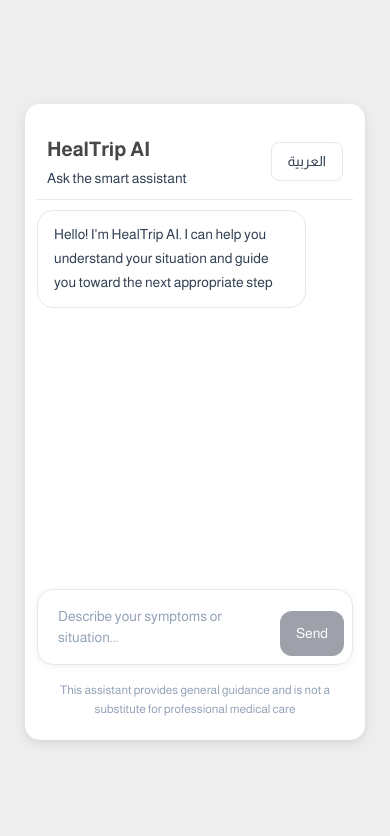
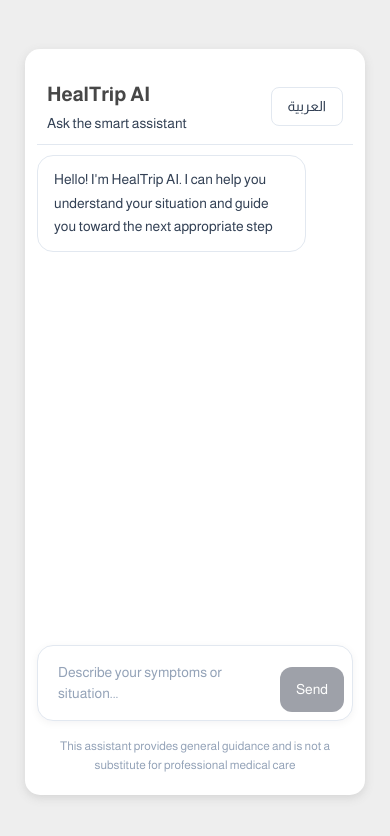
Before and after one commit to sedig931/healtrip-ai-assistant, a Next.js app: page / in a window 390 px wide. Shown: the top 836 px of the page. Built offline with nearby package versions, Linux system fonts and the light colour scheme.

Commit message:
commit01Oct261515

```diff
--- a/src/style/chat.css
+++ b/src/style/chat.css
@@ -222,6 +222,7 @@
 @media (max-width: 640px) {
     .chat-container {
         padding: 20px 12px;
+        height: 94%;
     }
 
     .message {
```
